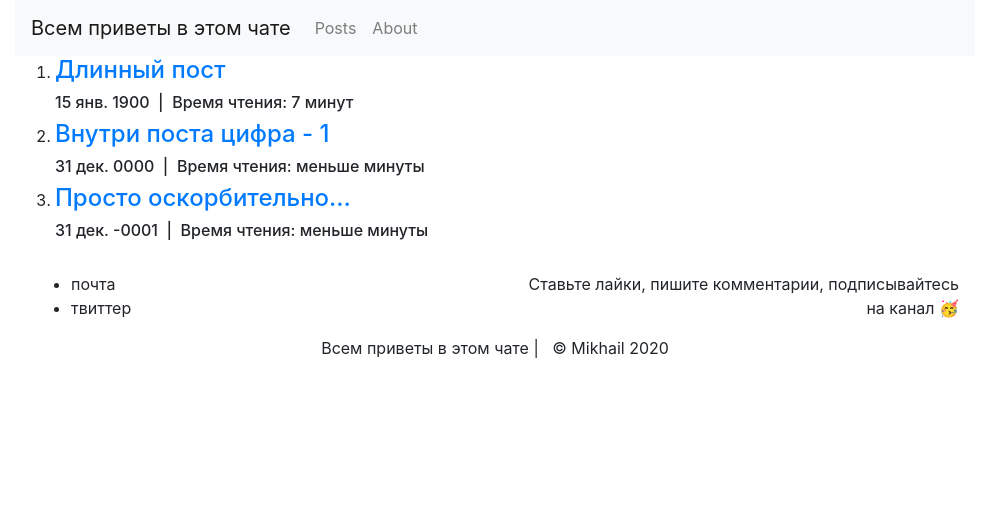
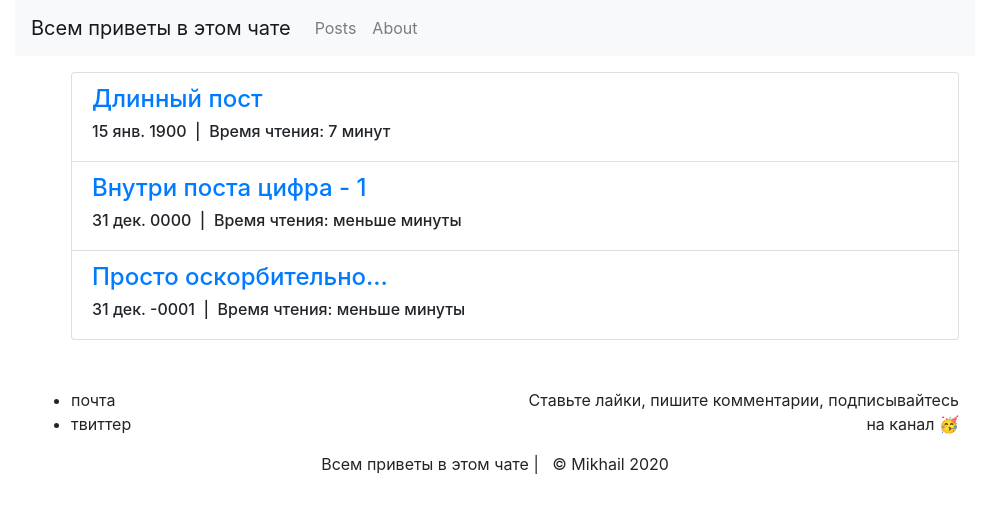
Before and after one commit to nms-pr/nms-pr.github.io, a Jekyll site: the page built from index.html, in a window 1280 px wide. Shown: the top 513 px of the page, without its empty margins (145-1135 px from the left). Built offline with Jekyll 4.4.1, drawn with Linux system fonts in a browser that asks for light colours; nearby versions of some CDN libraries.

Commit message:
template

```diff
--- /dev/null
+++ b/_includes/home.html
@@ -0,0 +1,20 @@
+<div class="list-group">
+  <ol type="1">
+    {% for post in site.posts %}
+    <li class="list-group-item">
+      <h4 class="title is-4">
+        <a href="{{ site.baseurl }}{{ post.url }}">
+          {{ post.title }}
+        </a>
+      </h4>
+      <h6 class="subtitle is-6">
+        <time datetime="{{ post.date | date_to_xmlschema }}">
+          {{ post.date | localize: "%d %b %Y" }}
+        </time>
+        &nbsp;|&nbsp;
+        {{ post.content | reading_time }}
+      </h6>
+    </li>
+    {% endfor %}
+  </ol>
+</div>
--- a/_layouts/default.html
+++ b/_layouts/default.html
@@ -6,7 +6,9 @@
 
     {% include navigation.html %}
 
-    {{ content }}
+    <main role="main" class="container-fluid p-3">
+      {{ content }}
+    </main>
 
     {% include footer.html %}
 
--- a/index.html
+++ b/index.html
@@ -2,22 +2,4 @@
 layout: default
 ---
 
-
-  <ol type="1">
-    {% for post in site.posts %}
-    <li>
-      <h4 class="title is-4">
-        <a href="{{ site.baseurl }}{{ post.url }}">
-          {{ post.title }}
-        </a>
-      </h4>
-      <h6 class="subtitle is-6">
-        <time datetime="{{ post.date | date_to_xmlschema }}">
-          {{ post.date | localize: "%d %b %Y" }}
-        </time>
-        &nbsp;|&nbsp;
-        {{ post.content | reading_time }}
-      </h6>
-    </li>
-    {% endfor %}
-  </ol>
+{% include home.html %}
```
